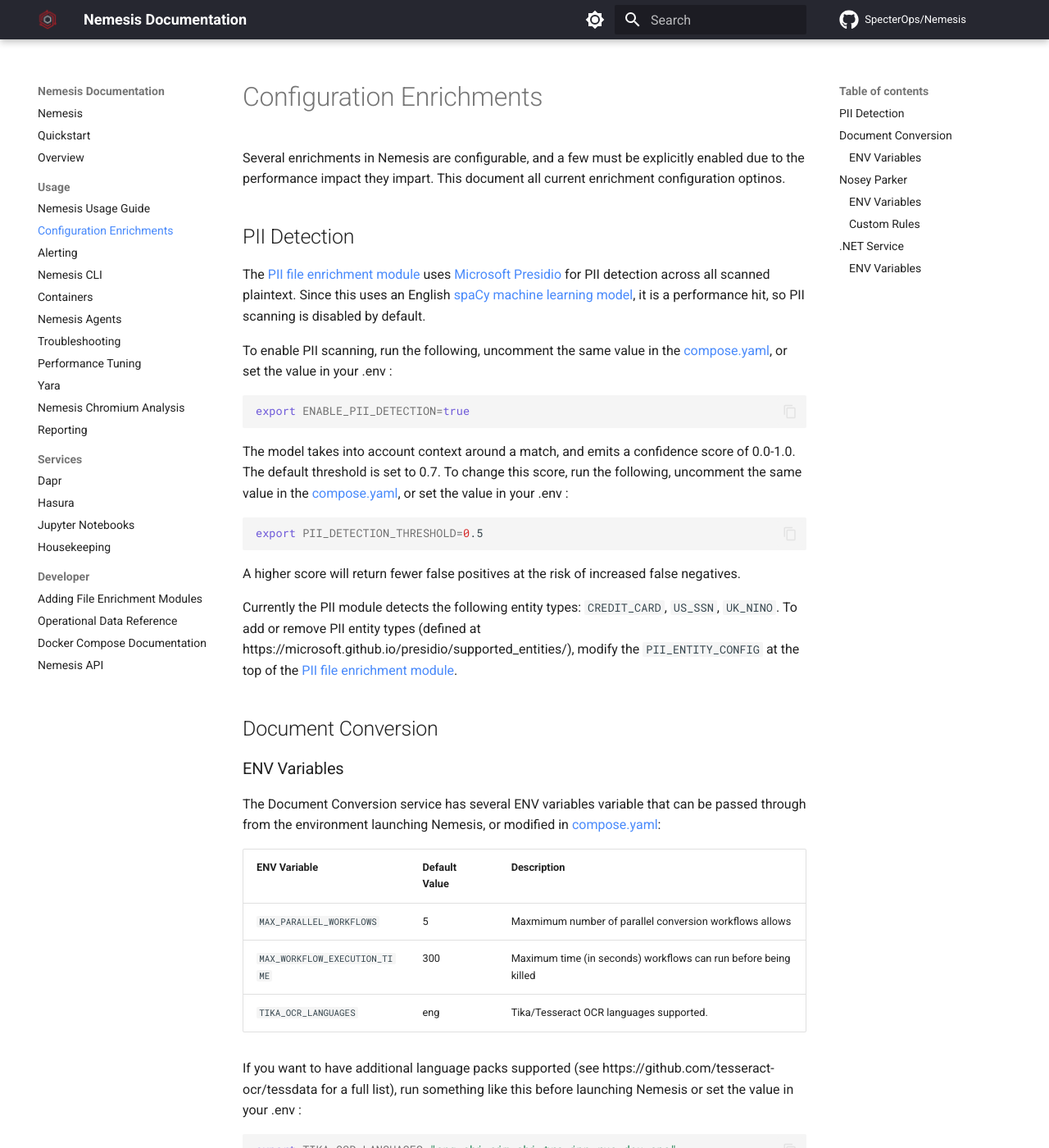
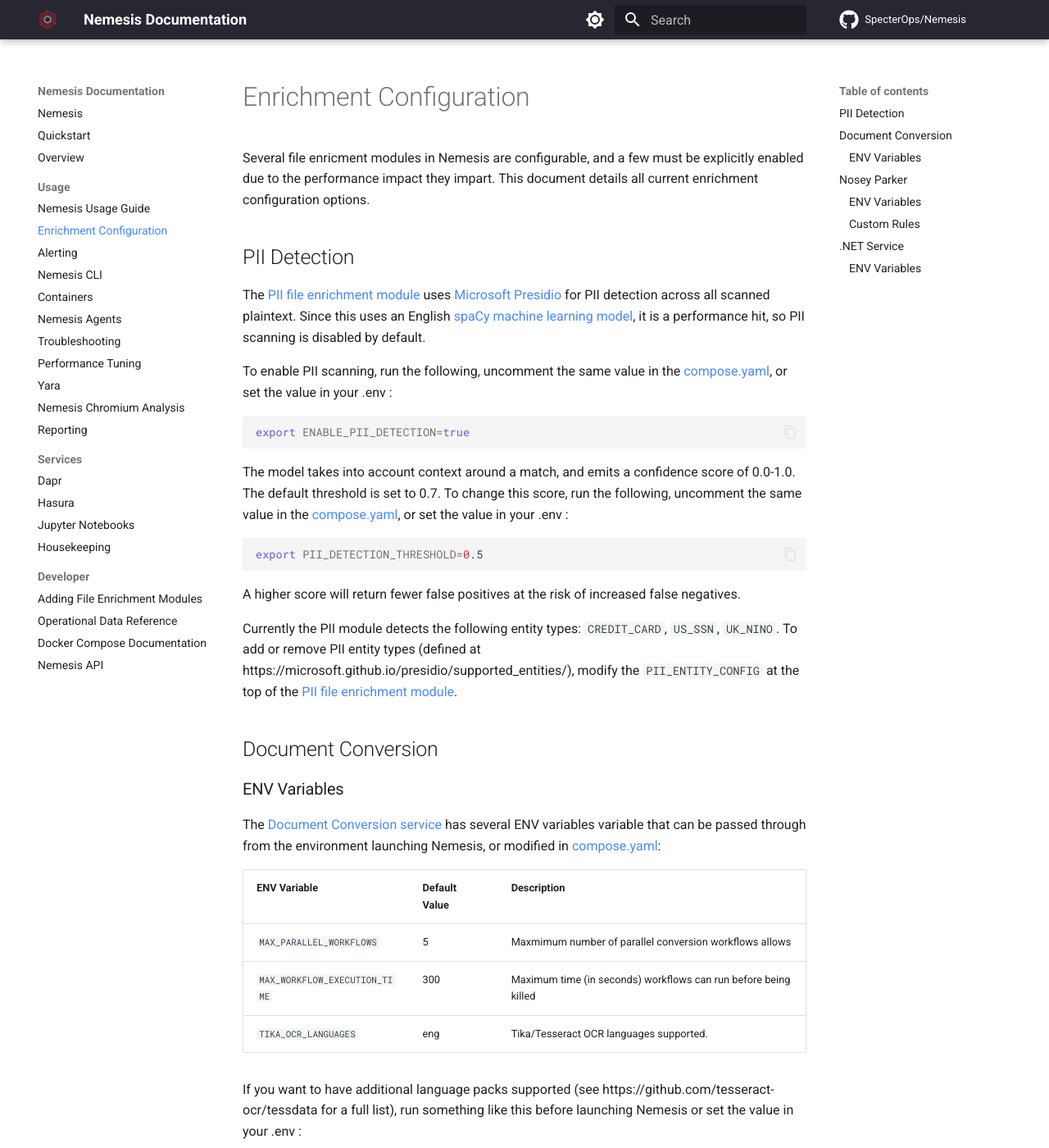
Before and after one commit to SpecterOps/Nemesis, an MkDocs documentation site: the page built from docs/enrichment_configuration.md, in a window 1280 px wide and 1400 px high. Shown: the whole window at 82% size. Built offline with MkDocs 1.6.1 and Material for MkDocs 9.7.7, drawn with Linux system fonts in a browser that asks for light colours; comment, search, counter and statistics services are not loaded; some of the changed text lies outside the part shown.

Commit message:
Update enrichment_configuration.md

```diff
--- a/docs/enrichment_configuration.md
+++ b/docs/enrichment_configuration.md
@@ -1,6 +1,6 @@
-# Configuration Enrichments
+# Enrichment Configuration
 
-Several enrichments in Nemesis are configurable, and a few must be explicitly enabled due to the performance impact they impart. This document all current enrichment configuration optinos.
+Several file enricment modules in Nemesis are configurable, and a few must be explicitly enabled due to the performance impact they impart. This document details all current enrichment configuration options.
 
 
 ## PII Detection
@@ -23,11 +23,12 @@
 
 Currently the PII module detects the following entity types: `CREDIT_CARD`, `US_SSN`, `UK_NINO`. To add or remove PII entity types (defined at https://microsoft.github.io/presidio/supported_entities/), modify the `PII_ENTITY_CONFIG` at the top of the [PII file enrichment module](https://github.com/SpecterOps/Nemesis/blob/main/libs/file_enrichment_modules/file_enrichment_modules/pii/analyzer.py).
 
+
 ## Document Conversion
 
 ### ENV Variables
 
-The Document Conversion service has several ENV variables variable that can be passed through from the environment launching Nemesis, or modified in [compose.yaml](https://github.com/SpecterOps/Nemesis/blob/main/compose.yaml):
+The [Document Conversion service](https://github.com/SpecterOps/Nemesis/tree/main/projects/document_conversion) has several ENV variables variable that can be passed through from the environment launching Nemesis, or modified in [compose.yaml](https://github.com/SpecterOps/Nemesis/blob/main/compose.yaml):
 
 | ENV Variable                  | Default Value | Description                                                     |
 | ----------------------------- | ------------- | --------------------------------------------------------------- |
@@ -45,7 +46,7 @@
 
 ### ENV Variables
 
-The Nosey Parker scanner service has several ENV variables variable that can be passed through from the environment launching Nemesis, or modified in [compose.yaml](https://github.com/SpecterOps/Nemesis/blob/main/compose.yaml):
+The [Nosey Parker scanner service](https://github.com/SpecterOps/Nemesis/tree/main/projects/noseyparker_scanner) has several ENV variables variable that can be passed through from the environment launching Nemesis, or modified in [compose.yaml](https://github.com/SpecterOps/Nemesis/blob/main/compose.yaml):
 
 | ENV Variable           | Default Value | Description                                                                     |
 | ---------------------- | ------------- | ------------------------------------------------------------------------------- |
```
Also changed, not shown: other parts of docs/enrichment_configuration.md (+2 -0 lines).
